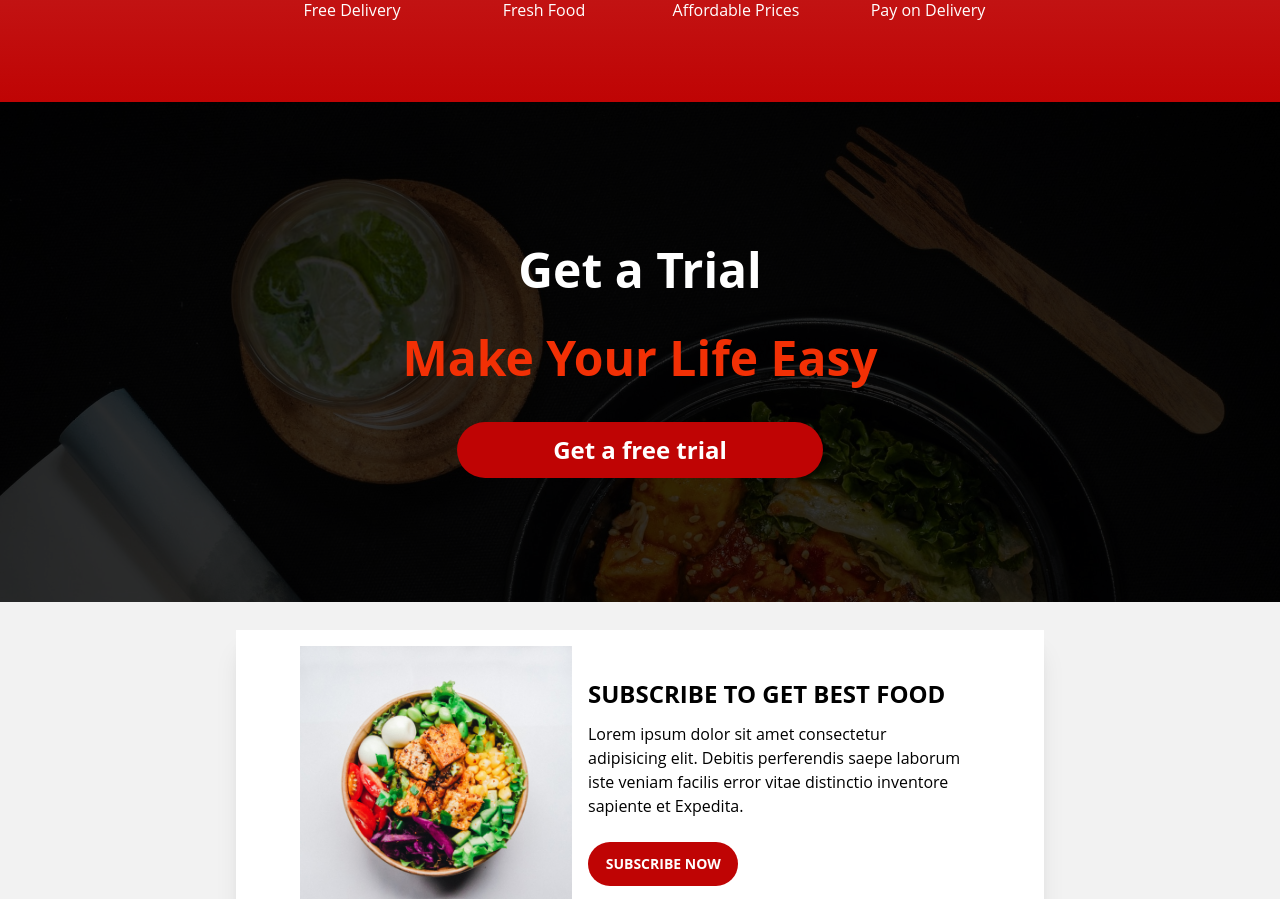
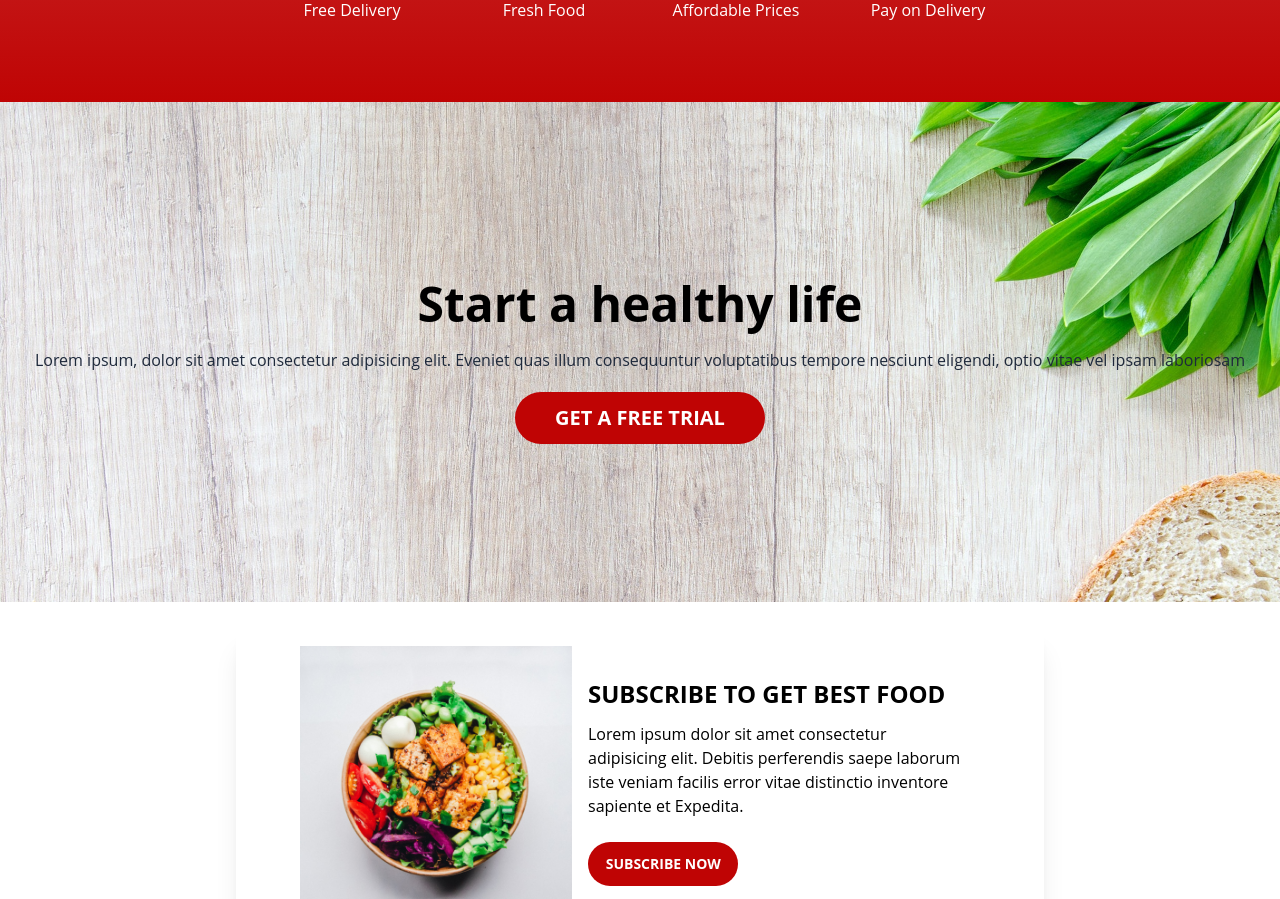
Before and after one commit to ms29ash/FitAtHome, a React (Create React App) app: page / in a window 1280 px wide. Shown: the part 1792-2691 px from the top of the page. Built offline with nearby package versions, Linux system fonts and the light colour scheme; no server answers.

Commit message:
change trial bg

```diff
--- a/src/App.css
+++ b/src/App.css
@@ -21,7 +21,7 @@ body {
   position: relative;
   overflow-x: hidden;
   height: max-content;
-  background-color: #f2f2f2;
+  background-color: #ffffff;
 }
 
 a {
@@ -87,12 +87,10 @@ a {
 /* Trial Section */
 #trial {
   z-index: -2;
-  background: rgb(0, 0, 0, 0.8) url(./images/deliveryfas.jpg);
+  background:  url(./images/deliveryfas.jpg);
   background-size: cover;
   background-repeat: no-repeat;
   background-position: top;
-  background-attachment: fixed;
-  background-blend-mode: darken;
   width: 100vw;
 }
 
--- a/src/Components/Trial.js
+++ b/src/Components/Trial.js
@@ -7,8 +7,8 @@ function Trial() {
     return (
         <Container id="trial">
             <Wrapper >
-                <TextTop className="">Get a Trial</TextTop>
-                <TextBottom >Make Your Life Easy</TextBottom>
+                <TextTop >Start a healthy life</TextTop>
+                <TextBottom  >Lorem ipsum, dolor sit amet consectetur adipisicing elit. Eveniet quas illum consequuntur voluptatibus tempore nesciunt eligendi, optio vitae vel ipsam laboriosam</TextBottom>
                 <Button to="/trial" > Get a free trial</Button>
             </Wrapper>
         </Container>
@@ -19,11 +19,11 @@ export default Trial
 
 const Container = tw.div`grid place-items-center h-[500px] bg-blend-overlay`
 
-const Wrapper = tw.div`flex flex-col`
+const Wrapper = tw.div`flex flex-col items-center`
 
-const Button = tw(Link)` text-center text-md font-bold hover:bg-orangefood bg-redfood rounded-full px-24 py-3   text-white  lg:text-2xl mt-5 mx-auto`
+const Button = tw(Link)` text-center text-md font-bold hover:bg-orangefood bg-redfood rounded-full px-10 py-3   text-white  lg:text-xl mt-5 mx-auto uppercase`
 
 const Text = tw.p`lg:text-5xl text-3xl text-center my-2 lg:my-5 font-bold `
 
-const TextTop = tw(Text)`text-white`
-const TextBottom = tw(Text)`text-orangefood`
+const TextTop = tw(Text)`text-black`
+const TextBottom = tw.p`text-slate-800 text-md text-center lg:w-[50%] md:w-[80%] w-full`
```
Also changed, not shown: src/images/deliveryfas.jpg.
